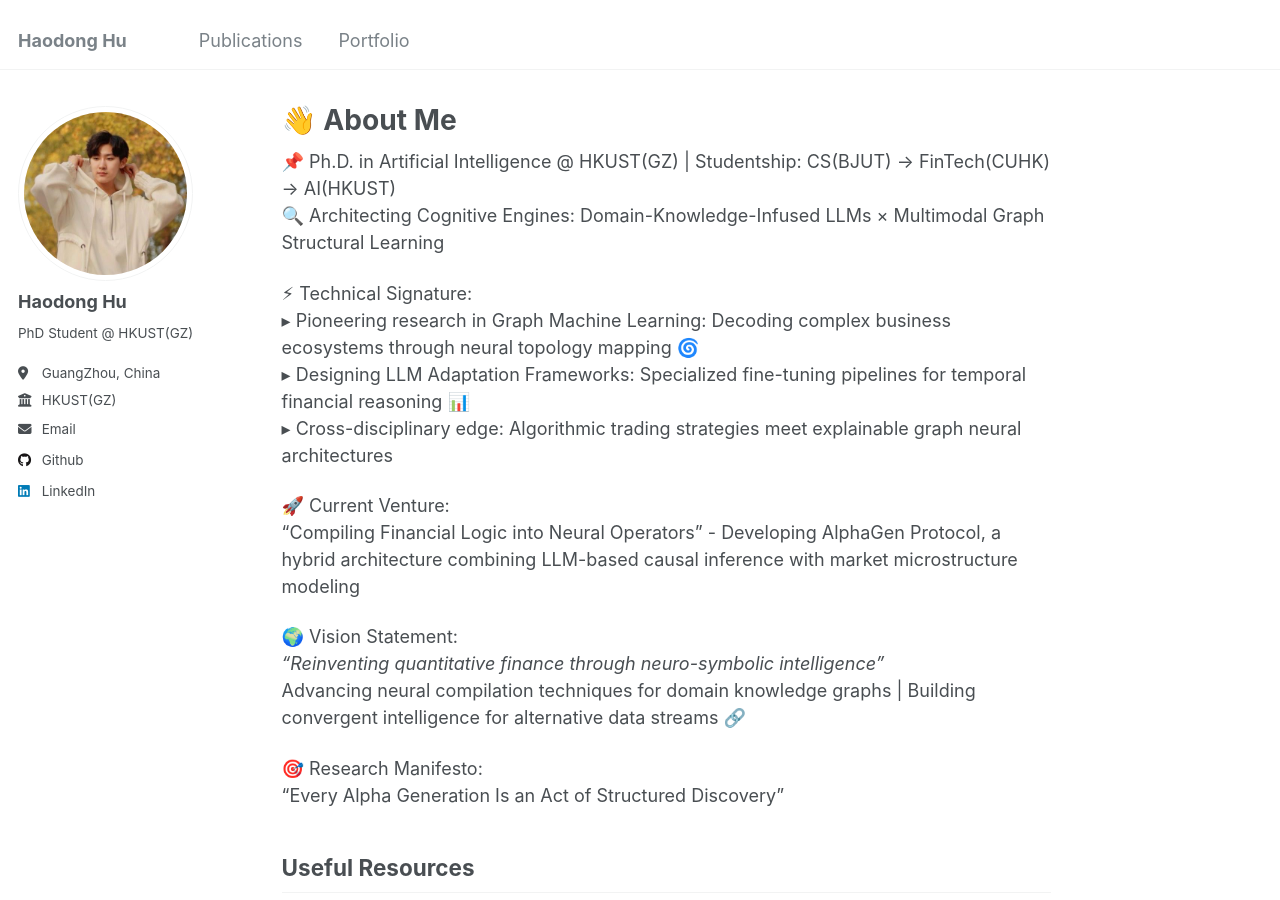
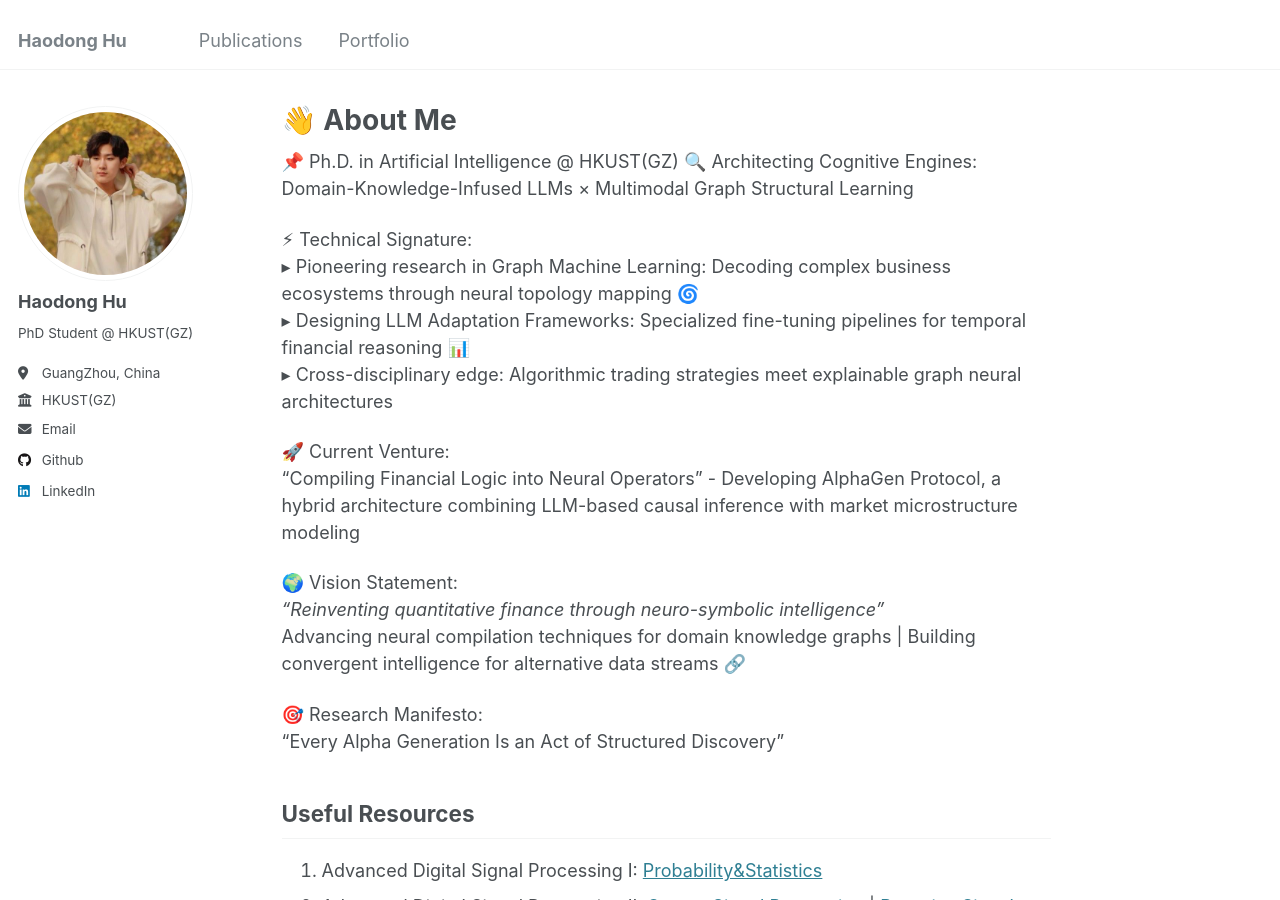
Before and after one commit to coolknow/coolknow.github.io, a Jekyll site: the page built from _pages/about.md, in a window 1280 px wide and 900 px high. Built offline with Jekyll 4.4.1, drawn with Linux system fonts in a browser that asks for light colours.

Commit message:
Update about.md

```diff
--- a/_pages/about.md
+++ b/_pages/about.md
@@ -6,7 +6,7 @@ redirect_from:
   - /about/
   - /about.html
 ---
-📌 Ph.D. in Artificial Intelligence @ HKUST(GZ) | Studentship: CS(BJUT) → FinTech(CUHK) → AI(HKUST)
+📌 Ph.D. in Artificial Intelligence @ HKUST(GZ)
 🔍 Architecting Cognitive Engines: Domain-Knowledge-Infused LLMs × Multimodal Graph Structural Learning
 
 ⚡ Technical Signature:
```
